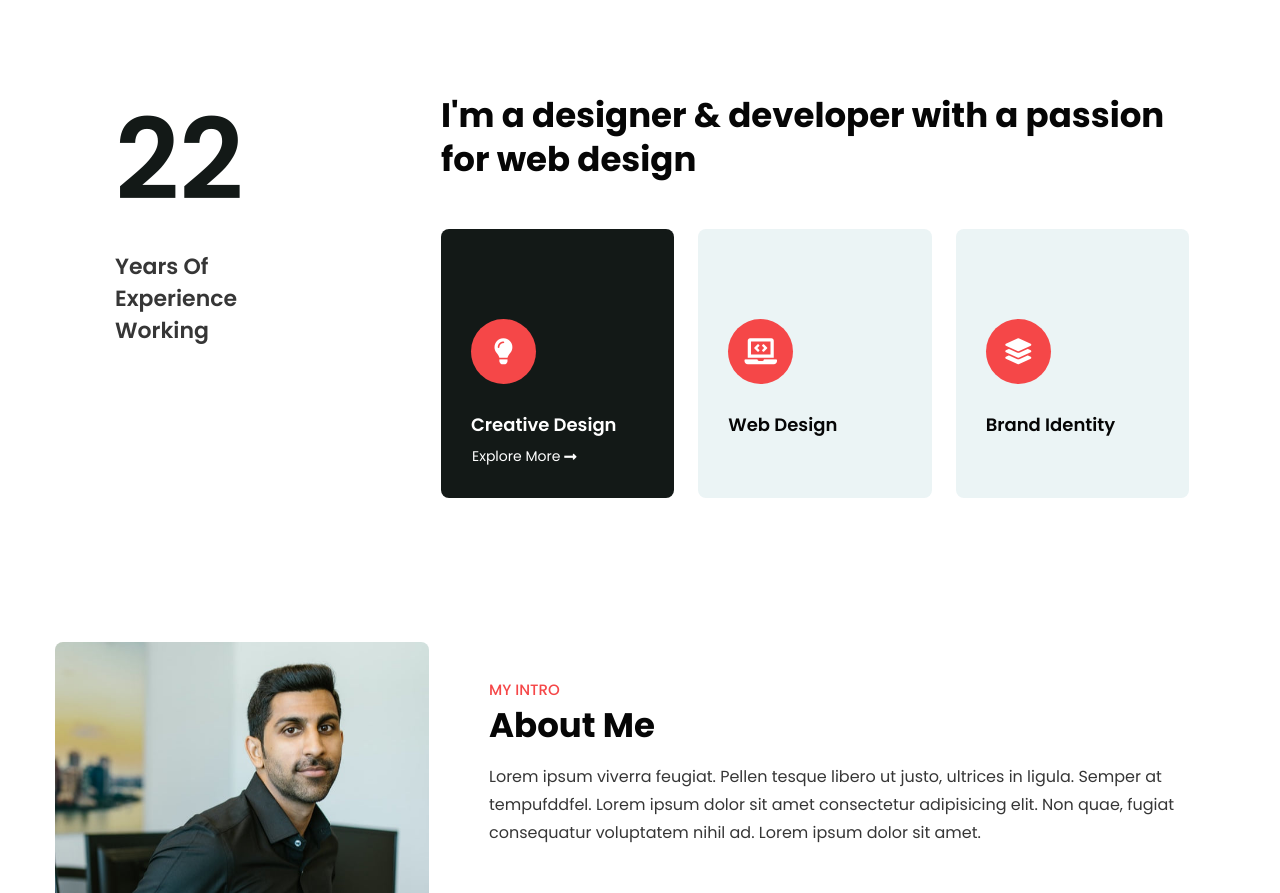
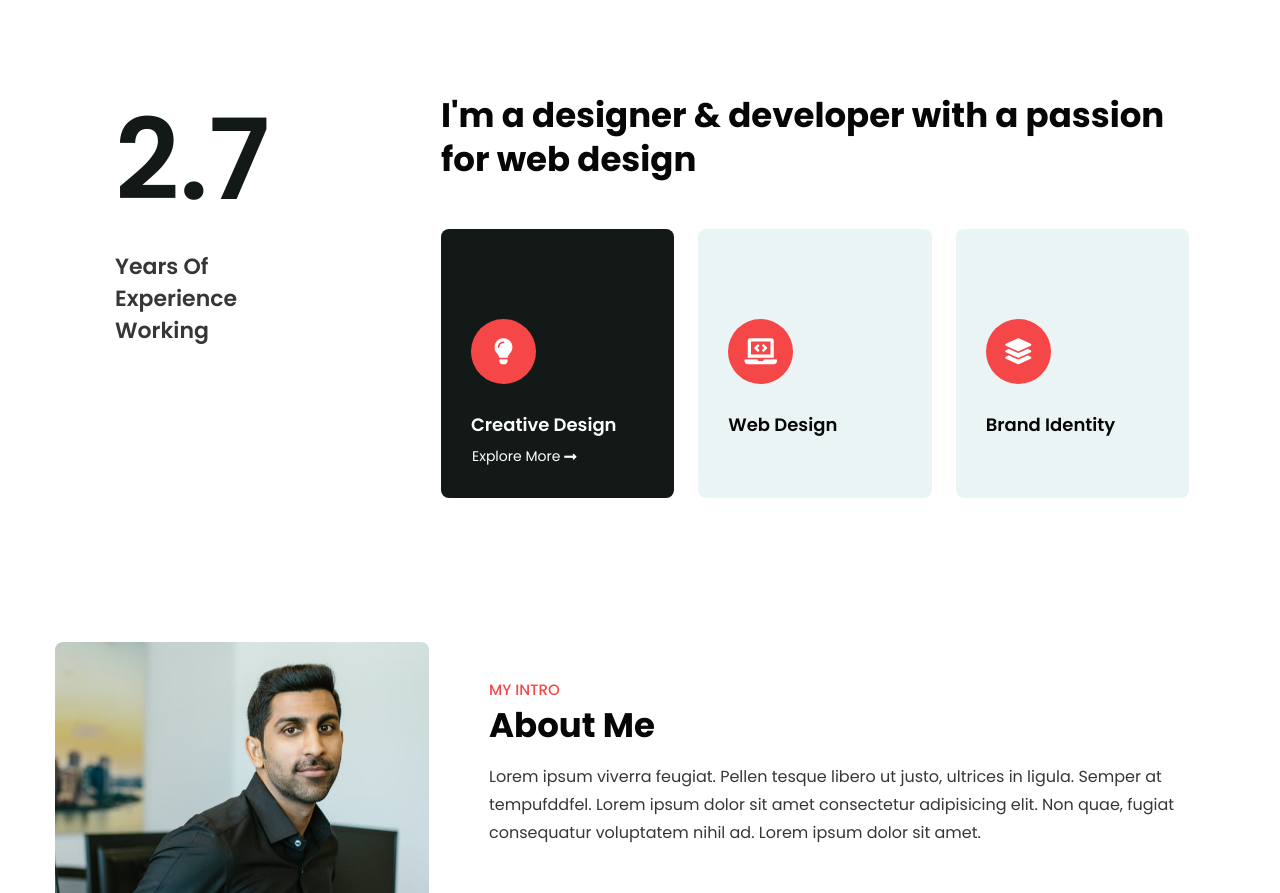
Before and after one commit to Prass2021/PrashantData, a plain HTML site: page index.html in a window 1280 px wide. Shown: the part 910-1803 px from the top of the page. Drawn offline with Linux system fonts and the light colour scheme.

Commit message:
Update index.html

```diff
--- a/index.html
+++ b/index.html
@@ -138,7 +138,7 @@ Author URL: http://w3layouts.com
         <div class="container pt-lg-4">
             <div class="grids-area-hny main-cont-wthree-fea row">
                 <div class="col-md-3 col-sm-4 ps-xl-5">
-                    <h4 class="ab-exper-count mb-sm-4 ps-lg-4">22</h4>
+                    <h4 class="ab-exper-count mb-sm-4 ps-lg-4">2.7</h4>
                     <p class="ab-content ps-lg-4">years of experience working</p>
                 </div>
                 <div class="col-xl-8 col-md-9 col-sm-8 offset-xl-1 ps-xl-0 pe-xl-5 mt-sm-0 mt-4">
```
